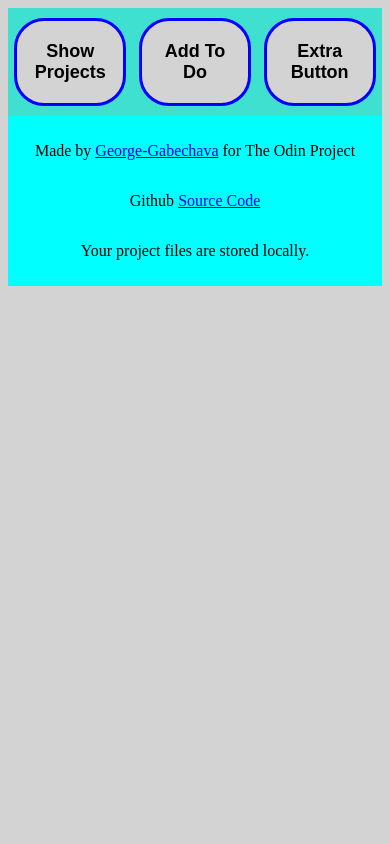
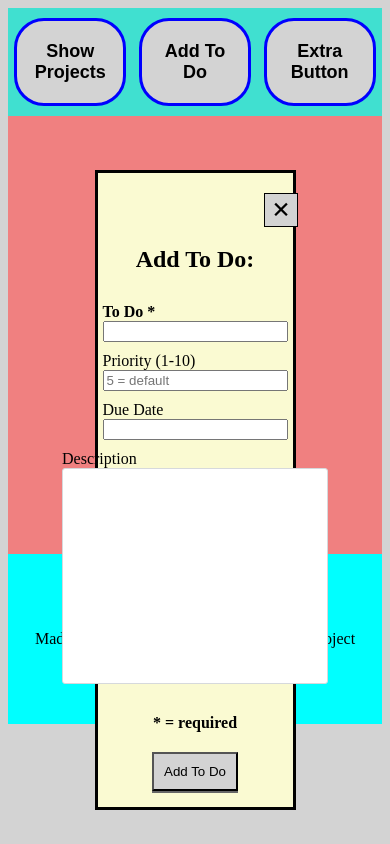
Before and after one commit to George-Gabechava/TOP-Todo-List, a website built with webpack: page dist/index.html in a window 390 px wide. Built offline with Linux system fonts and the light colour scheme.

Commit message:
no UI, no localStorage, assignTask working

```diff
--- a/src/main.js
+++ b/src/main.js
@@ -1,54 +1,47 @@
 import { format, compareAsc } from 'date-fns';
 import { isStorageAvailable } from './checkStorage';
-
-// console.log('main.js imported successfully.');
-
 
 //check if localStorage is available
 isStorageAvailable();
 
 //Lit of Project Groups
-// let myProjects = [];
-
 ///////////////// THE WINDOW'S OPEN
 window.myProjects = [];
-
-
-
 
 
 ////Functions for the To Do List
 ////Each project / To Do item should be editable, deletable, & completable.
 
-//Create a project group
+//Create a project group to store tasks
 function createProject(name) {
     const projectName = name;
-    const tasklist = {};
+    const taskList = [];
 
-    return {projectName, tasklist};
+    return {projectName, taskList};
 }
 
 //Currently selected project group
-//Show Projects button --> select
+//Show Projects button UI should allow user to select
 function currentProject() {
     //localStorage not implemented yet, set current project to 'default'
     //if myProjects in localStorage is empty:
 
-
-    return default1.projectName;
+    return Personal.projectName;
 
     //else, load myProjects from localStorage
-    //some code
+    //'some code'
 }
 
-const default1 = createProject('default1');
-myProjects.push(default1);
+///////// Dummy Projects for Testing
+const Personal = createProject('Personal');
+myProjects.push(Personal);
 
-const default2 = createProject('default2');
-myProjects.push(default2);
+const Work = createProject('Work');
+myProjects.push(Work);
 
+//Set Current Project on Home Page to Personal for testing
 currentProject();
-console.log('currentP', currentProject());
+
 
 //Create a To Do Task
 function createTask(title, description, dueDate, priority) {
@@ -62,33 +55,23 @@ function createTask(title, description, dueDate, priority) {
 
 //Asign the To Do task to the current project
 function assignTask(task) {
+    //Find current open project
     const findProjectIndex = myProjects.findIndex(object => object.projectName === `${currentProject()}`);
-    console.log('index', findProjectIndex);
 
-    //task names need to be unique, maybe make the task name the title.
+    //Add task to current project
+    myProjects[findProjectIndex].taskList.push(task);
 
+    console.log("current taskList", myProjects[findProjectIndex].taskList);
 
-    //if someone enters the same task title, find # of similar, then add that number to the end of the new task
-    myProjects[findProjectIndex].tasklist = Object.assign(myProjects[findProjectIndex].tasklist, {task});
 }
 
-
-///////////////// THE WINDOW'S OPEN
+//Dummy Tasks for testing
 const task1 = createTask('Code this assignment', 'This TOP assignment', 3, 10);
 assignTask(task1);
-console.log('current tasklist1', myProjects[0].tasklist);
-const task2 = createTask('more coding every day', '', 4, 9);
+const task2 = createTask('grocery shopping', '', 4, 9);
 assignTask(task2);
-console.log('current tasklist2', myProjects[0].tasklist);
 
 window.task = createTask('gym every day', '', 1, 7);
 window.task4 = createTask('sleep 8 hours', 'zzz', 6, 6);
 
-
-
-// console.log('task1', task1);
-
-//Object.assign(myProjects[0].tasklist, {task1})
-
-
-console.log(myProjects[0]);
+console.log("myProjects", myProjects);
--- a/src/style.css
+++ b/src/style.css
@@ -12,6 +12,20 @@
         background-color: cyan;
         padding: 10px;
     }
+
+    /* form styling */
+    .form-row textarea {
+        font-family: "Helvetica", "Arial", sans-serif;
+        font-size: 14px;
+
+        border: 1px solid #D6D9DC;
+        border-radius: 3px;
+
+        min-height: 200px;
+        margin-bottom: 10px;
+        padding: 7px;
+        resize: none;
+      }
 
 }
 
@@ -29,7 +43,7 @@
 /* General CSS */
 /*header styling */
 #container {
-    background-color: red;
+    background-color: lightcoral;
 }
 
 #headContain {
@@ -57,11 +71,11 @@
 
 }
 
-.tab:hover {
+.tab:hover, .closeBtn:hover, #submitTodo {
     background-color: antiquewhite;
 }
 
-.tab:active {
+.tab:active, .closeBtn:active, #submitTodo{
     background-color: white;
     box-shadow: 0 2px #666;
     transform: translateY(4px);
@@ -71,6 +85,80 @@
 body {
     background-color: lightgray;
 }
+
+#content {
+    min-height: 50vh;
+}
+
+/* Add To Do form styling */
+.formPopup {
+    /* display: none; */
+    position: fixed;
+    top: 150px;
+    width: 50%;
+    margin: 5% auto; /* Only centers horizontally not vertically! */
+    left: 0;
+    right: 0;
+
+    background-color: lightgoldenrodyellow;
+    border: solid 3px;
+}
+
+.todoContainer {
+    display: flex;
+    flex-direction: column;
+    align-items: center;
+
+    max-width: 300px;
+}
+
+.formContainer {
+    display: flex;
+    justify-content: center;
+}
+
+.todoContainer label{
+    display: flex;
+    flex-direction: row;
+    font-weight: 250;
+    margin-top: 10px;
+}
+
+#form-row-1 label {
+    font-weight: bold;
+}
+
+.todoContainer > .form-row > p {
+    font-weight: bold;
+}
+
+.closeBtn {
+    display: flex;
+    background-color: lightgray;
+    border: solid black 1px;
+    width: 2rem;
+    height: 2rem;
+    align-items: center;
+    justify-content: center;
+    font-size: 2rem;
+    font-weight: bolder;
+    align-self: flex-end;
+    margin-top: 20px;
+    margin-right: 30px;
+
+}
+
+#submitTodo {
+    background-color: lightgrey;
+    padding: 10px;
+    margin-bottom: 20px;
+}
+
+.form-row textarea {
+    width: 250px;
+    height: 80px;
+  }
+
 
 
 /*footer styling */
```
Also changed, not shown: dist/bundle.js, dist/index.html.
